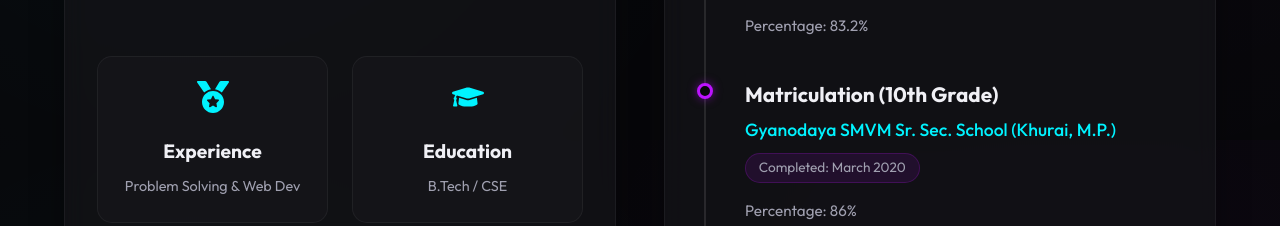
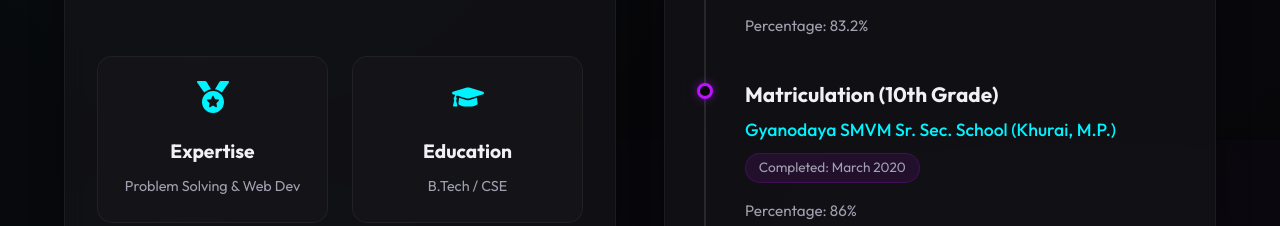
Before and after one commit to sarveshjain0211/PortFolio, a React app: page / in a window 1280 px wide. Shown: the part 1460-1686 px from the top of the page. Built offline with nearby package versions, Linux system fonts and the light colour scheme; no server answers; the HTML template or start-up script is replaced by a standard one.

Commit message:
Small Change

```diff
--- a/src/components/About.jsx
+++ b/src/components/About.jsx
@@ -23,7 +23,7 @@ const About = () => {
           <div className="about-stats">
             <div className="stat-box">
               <FaMedal className="stat-icon" />
-              <h4>Experience</h4>
+              <h4>Expertise</h4>
               <p>Problem Solving & Web Dev</p>
             </div>
             <div className="stat-box">
```
